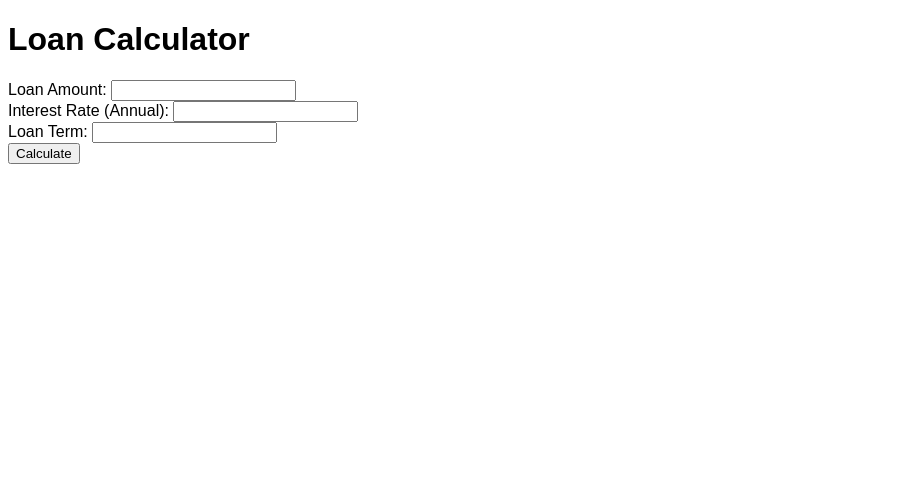
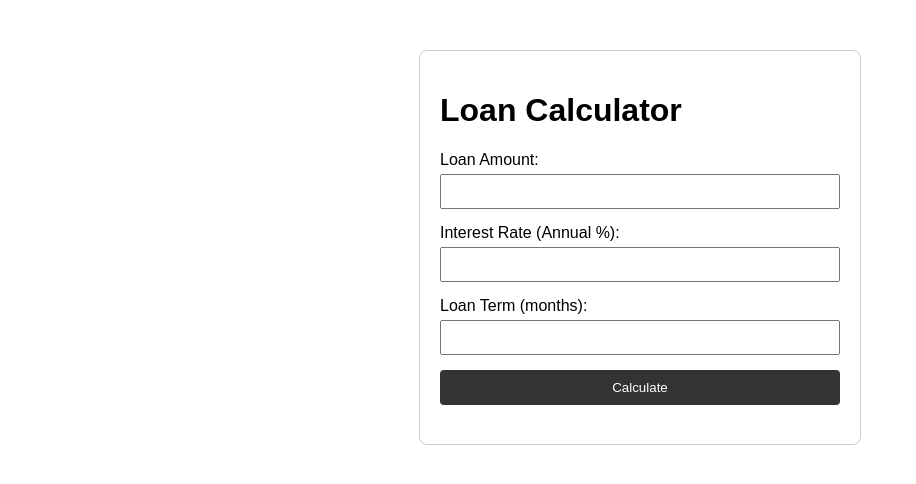
Before and after one commit to CharlesPonto/LoanCalculator, a plain HTML site: page index.html in a window 1280 px wide. Shown: the whole page, without its empty margins (0-916 px from the left). Drawn offline with Linux system fonts and the light colour scheme.

Commit message:
Completed

```diff
--- a/index.html
+++ b/index.html
@@ -1,48 +1,88 @@
 <!DOCTYPE html>
 <html lang="en">
+
 <head>
     <meta charset="UTF-8">
-    <meta name="viewport" content="width=device-width, initial-scale=1.0">
     <title>Loan Calculator</title>
     <style>
-        *{
-            font-family: Arial, Helvetica, sans-serif;
+        * {
+            font-family: Arial, sans-serif;
+        }
+
+        body {
+            max-width: 400px;
+            margin: 50px auto;
+            padding: 20px;
+            border: 1px solid #ccc;
+            border-radius: 8px;
+        }
+
+        input {
+            width: 100%;
+            padding: 8px;
+            margin: 5px 0 15px;
+            box-sizing: border-box;
+        }
+
+        button {
+            width: 100%;
+            padding: 10px;
+            background: #333;
+            color: white;
+            border: none;
+            border-radius: 4px;
+            cursor: pointer;
+        }
+
+        h3 {
+            margin-top: 15px;
         }
     </style>
 </head>
+
 <body>
-    <div class="container">
-        <h1>Loan Calculator</h1>
-        <form action="">
-            <label for="loanAmount">Loan Amount:</label>
-            <input type="number" id="loanAmount"><br>
-            <label for="">Interest Rate (Annual):</label>
-            <input type="number" id="interestRate"><br>
-            <label for="loanTerm">Loan Term:</label>
-            <input type="number" id="loanTerm"><br>
-            <input type="submit" onclick="calculate()" value="Calculate">
-        </form>
-        <h3 id="totalPayment"></h3>
-        <h3 id="monthlyPayment"></h3>
-        <h3 id="totalInterest"></h3>
-    </div>
 
+    <h1>Loan Calculator</h1>
+    <form onsubmit="calculate(event)">
+        <label for="loanAmount">Loan Amount:</label>
+        <input type="number" id="loanAmount" required>
 
+        <label for="interestRate">Interest Rate (Annual %):</label>
+        <input type="number" id="interestRate" required>
+
+        <label for="loanTerm">Loan Term (months):</label>
+        <input type="number" id="loanTerm" required>
+
+        <button type="submit">Calculate</button>
+    </form>
+
+    <h3 id="monthlyPayment"></h3>
+    <h3 id="totalPayment"></h3>
+    <h3 id="totalInterest"></h3>
 
     <script>
-        function calculate(){
-            const loanAmount = document.getElementById('loanAmount').value;
-            const interestRate = document.getElementById('interestRate').value;
-            const loanTerm = document.getElementById('loanTerm').value;
+        function calculate(event) {
+            event.preventDefault();
 
-            const monthlyRate = interestRate / (loanTerm * 100);
-            //to be continued...
+            const P = parseFloat(document.getElementById('loanAmount').value);
+            const annualRate = parseFloat(document.getElementById('interestRate').value);
+            const n = parseInt(document.getElementById('loanTerm').value);
 
-            document.getElementById('totalPayment').textContent = `Total Payment: ${loanAmount}`;
-            document.getElementById('monthlyPayment').textContent = `Total Payment: ${loanAmount}`;
-            document.getElementById('totalInterest').textContent = `Total Payment: ${loanAmount}`;
-            event.preventDefault();
+            const r = (annualRate / 100) / 12; // Monthly interest rate in decimal
+
+            // Loan payment formula: M = P * [r(1+r)^n] / [(1+r)^n - 1]
+            const M = P * (r * Math.pow(1 + r, n)) / (Math.pow(1 + r, n) - 1);
+
+            const totalPayment = M * n;
+            const totalInterest = totalPayment - P;
+
+            // Display results with 2 decimal places
+            document.getElementById('monthlyPayment').textContent = `Monthly Payment: ₱${M.toFixed(2)}`;
+            document.getElementById('totalPayment').textContent = `Total Payment: ₱${totalPayment.toFixed(2)}`;
+            document.getElementById('totalInterest').textContent = `Total Interest: ₱${totalInterest.toFixed(2)}`;
         }
     </script>
+
 </body>
+
 </html>
```
